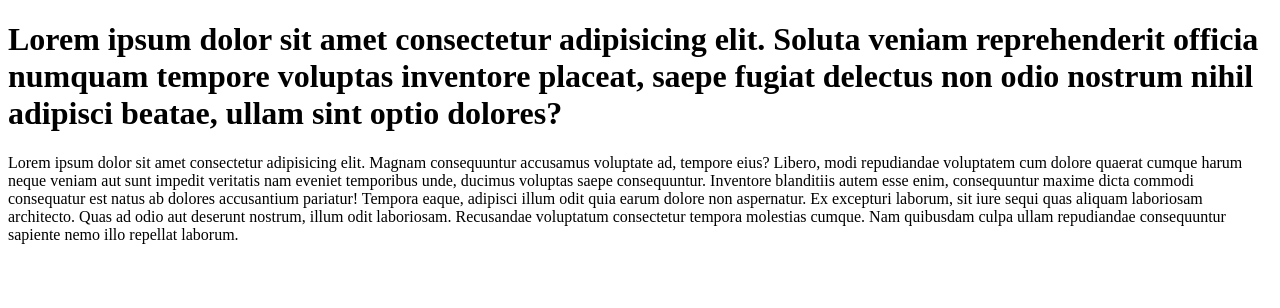
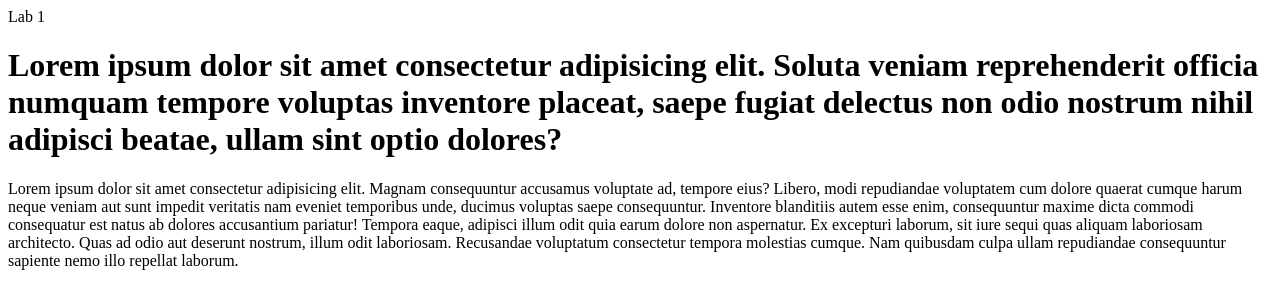
Before and after one commit to Bindu-IT-21003/Web_Lab, a plain HTML site: page index.html in a window 1280 px wide. Drawn offline with Linux system fonts and the light colour scheme.

Commit message:
first change

```diff
--- a/index.html
+++ b/index.html
@@ -6,7 +6,9 @@
     <title>ICT</title>
 </head>
 <body>
+    <header>Lab 1</header>
     <h1>Lorem ipsum dolor sit amet consectetur adipisicing elit. Soluta veniam reprehenderit officia numquam tempore voluptas inventore placeat, saepe fugiat delectus non odio nostrum nihil adipisci beatae, ullam sint optio dolores?</h1>
     <p>Lorem ipsum dolor sit amet consectetur adipisicing elit. Magnam consequuntur accusamus voluptate ad, tempore eius? Libero, modi repudiandae voluptatem cum dolore quaerat cumque harum neque veniam aut sunt impedit veritatis nam eveniet temporibus unde, ducimus voluptas saepe consequuntur. Inventore blanditiis autem esse enim, consequuntur maxime dicta commodi consequatur est natus ab dolores accusantium pariatur! Tempora eaque, adipisci illum odit quia earum dolore non aspernatur. Ex excepturi laborum, sit iure sequi quas aliquam laboriosam architecto. Quas ad odio aut deserunt nostrum, illum odit laboriosam. Recusandae voluptatum consectetur tempora molestias cumque. Nam quibusdam culpa ullam repudiandae consequuntur sapiente nemo illo repellat laborum.</p>
+
 </body>
 </html>
```
